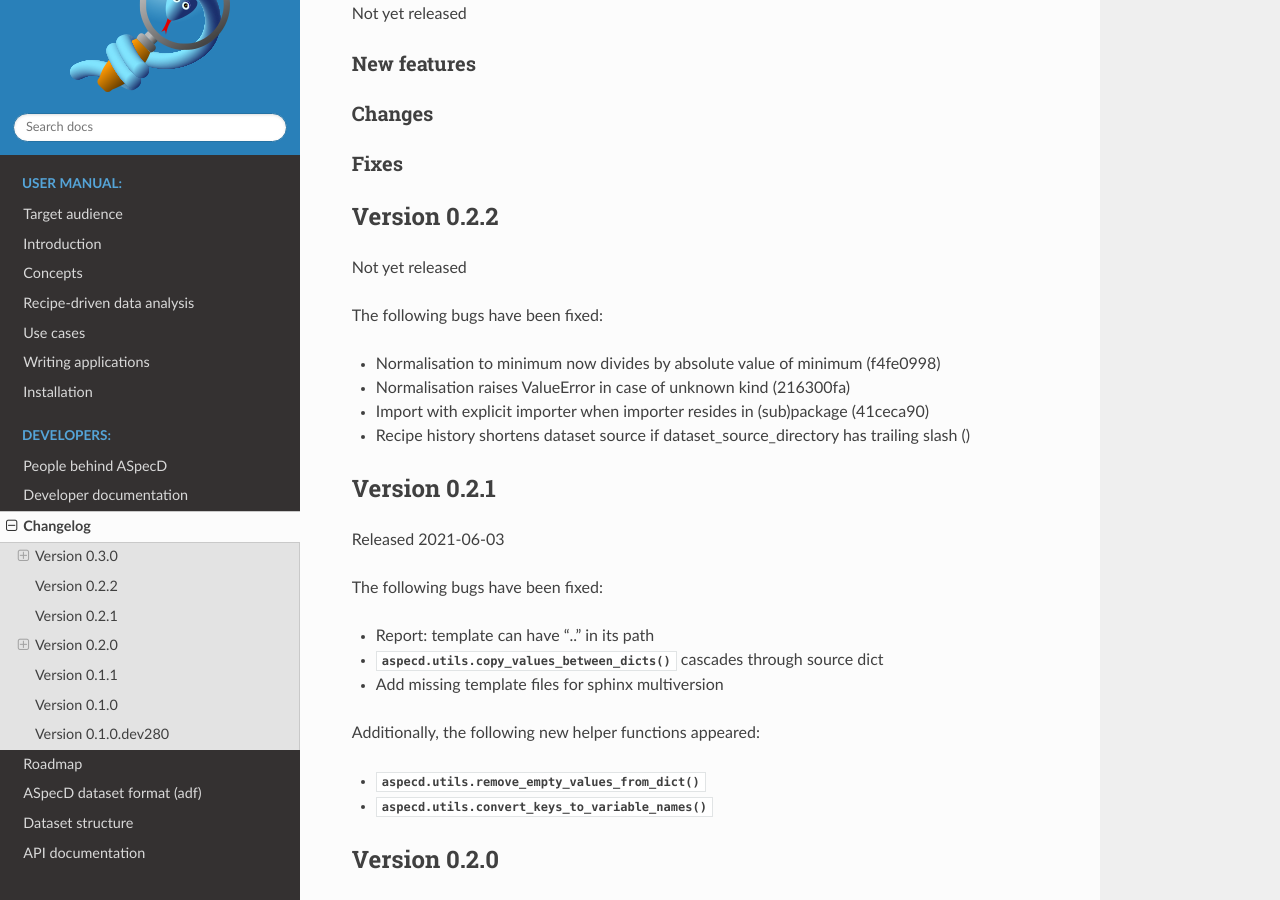
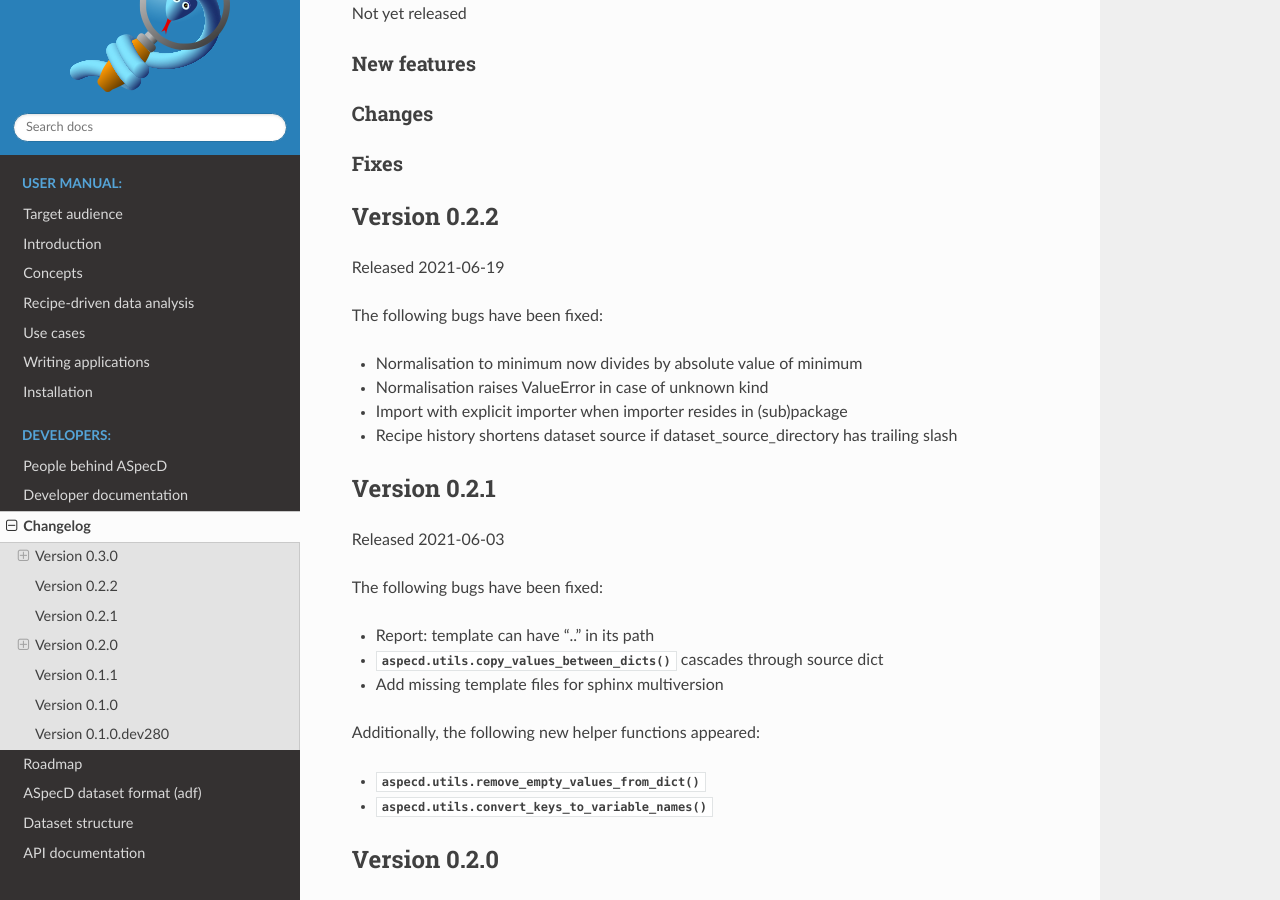
Before and after one commit to tillbiskup/aspecd, a Sphinx documentation site: the page built from docs/changelog.rst, in a window 1280 px wide and 900 px high, scrolled down 314 px. Built offline with Sphinx 7.4.7 and the Read the Docs theme 2.0.0, drawn with Linux system fonts in a browser that asks for light colours.

Commit message:
Update changelog after patch release

```diff
--- a/docs/changelog.rst
+++ b/docs/changelog.rst
@@ -25,17 +25,17 @@ Fixes
 Version 0.2.2
 =============
 
-Not yet released
+Released 2021-06-19
 
 The following bugs have been fixed:
 
-* Normalisation to minimum now divides by absolute value of minimum (f4fe0998)
+* Normalisation to minimum now divides by absolute value of minimum
 
-* Normalisation raises ValueError in case of unknown kind (216300fa)
+* Normalisation raises ValueError in case of unknown kind
 
-* Import with explicit importer when importer resides in (sub)package (41ceca90)
+* Import with explicit importer when importer resides in (sub)package
 
-* Recipe history shortens dataset source if dataset_source_directory has trailing slash ()
+* Recipe history shortens dataset source if dataset_source_directory has trailing slash
 
 
 Version 0.2.1
```
Also changed, not shown: 1 other file.
